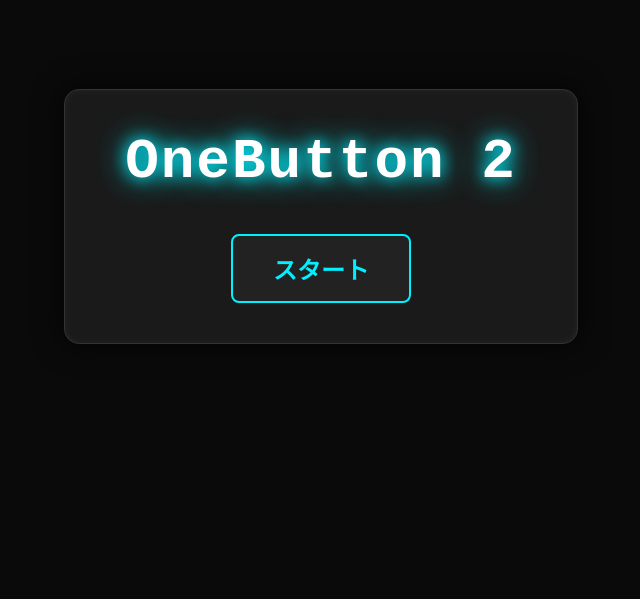
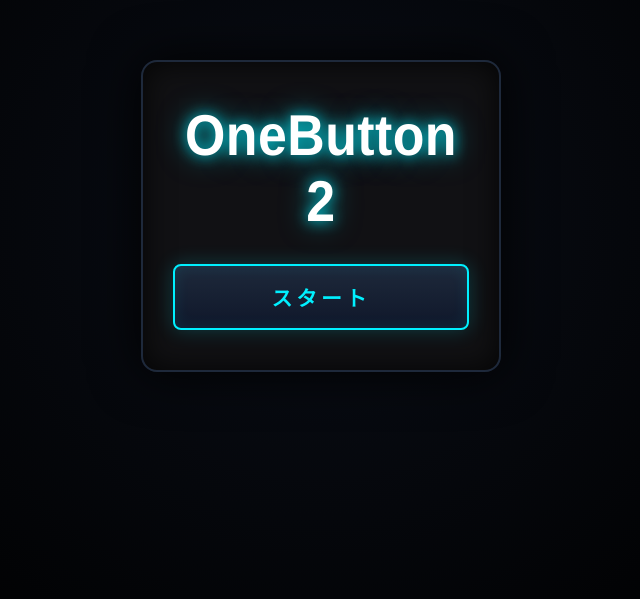
Before and after one commit to RinmarL/OneButton2, a plain HTML site: page index.html in a window 1280 px wide. Shown: the part 184-783 px from the top of the page, without its empty margins (319-959 px from the left). Drawn offline with Linux system fonts and the light colour scheme.

Commit message:
style: exactly match OneButton 1 start screen font and button size

```diff
--- a/index.html
+++ b/index.html
@@ -99,11 +99,12 @@
         .intro-anim { animation: introSlide 3s ease forwards; }
         @keyframes introSlide { 0% { transform: translateY(0); opacity: 0; } 15% { transform: translateY(30vh); opacity: 1; } 75% { transform: translateY(30vh); opacity: 1; } 100% { transform: translateY(20vh); opacity: 0; } }
 
-        #start-screen { position: fixed; top: 0; left: 0; width: 100%; height: 100%; background: #0a0a0a; z-index: 11000; display: flex; justify-content: center; align-items: center; transition: opacity 0.5s, visibility 0.5s; }
-        .start-content { background: #1a1a1a; padding: 40px 60px; border-radius: 15px; box-shadow: 0 0 30px rgba(0,0,0,0.8), inset 0 0 10px rgba(255,255,255,0.05); text-align: center; border: 1px solid #333; }
-        .start-title { font-size: 3.5rem; color: #fff; text-shadow: 0 0 15px var(--core-cyan), 0 0 30px var(--core-cyan); margin-bottom: 40px; font-weight: bold; letter-spacing: 2px; }
-        .digital-btn { padding: 15px 40px; background: #222; color: var(--core-cyan); border: 2px solid var(--core-cyan); border-radius: 8px; font-size: 1.5rem; font-weight: bold; cursor: pointer; transition: all 0.2s; }
-        .digital-btn:hover { background: rgba(0, 240, 255, 0.1); box-shadow: 0 0 20px var(--core-cyan); color: #fff; }
+                #start-screen { position: fixed; top: 0; left: 0; width: 100%; height: 100%; background: radial-gradient(circle at center, #0a0e17 0%, #000 80%); z-index: 11000; display: flex; flex-direction: column; justify-content: center; align-items: center; transition: opacity 0.5s ease, visibility 0.5s ease; }
+        .start-content { display: flex; flex-direction: column; align-items: center; text-align: center; padding: 40px 30px; background: rgba(18, 18, 20, 0.9); border: 2px solid var(--metal-base); border-radius: 16px; box-shadow: 0 0 50px rgba(0, 0, 0, 0.9), inset 0 0 30px rgba(0, 0, 0, 0.8); position: relative; max-width: 90%; width: 360px; }
+        .start-title { font-size: 3.6rem; font-weight: 700; letter-spacing: 0.5px; color: #ffffff; margin: 0 0 30px 0; text-shadow: 0 0 12px rgba(0, 240, 255, 0.8), 0 0 25px rgba(0, 240, 255, 0.4); font-family: 'Bahnschrift', 'DIN Alternate', 'Franklin Gothic Medium', 'Arial Narrow', sans-serif-condensed, sans-serif; font-stretch: condensed; display: inline-block; transform: scaleX(0.9); animation: titleGlow 2s ease-in-out infinite alternate; }
+        @keyframes titleGlow { from { text-shadow: 0 0 10px rgba(0, 240, 255, 0.6), 0 0 20px rgba(0, 240, 255, 0.3); } to { text-shadow: 0 0 20px rgba(0, 240, 255, 1), 0 0 40px rgba(0, 240, 255, 0.7); } }
+        .digital-btn { width: 100%; padding: 16px 20px; background: linear-gradient(180deg, #1e293b, #0f172a); color: var(--core-cyan); border: 2px solid var(--core-cyan); border-radius: 8px; font-family: inherit; font-size: 1.3rem; font-weight: bold; letter-spacing: 4px; cursor: pointer; box-shadow: 0 0 20px rgba(0, 240, 255, 0.2), inset 0 0 15px rgba(0, 240, 255, 0.1); transition: all 0.15s ease; }
+        .digital-btn:hover { background: var(--alert-blue); color: #fff; box-shadow: 0 0 20px rgba(0, 240, 255, 0.8); }
         #clear-screen { position: fixed; top: 0; left: 0; width: 100%; height: 100%; background: radial-gradient(circle at center, rgba(16,185,129,0.2) 0%, #000 100%); z-index: 10000; display: none; flex-direction: column; justify-content: center; align-items: center; }
         .clear-title { font-size: 3.2rem; color: var(--led-green); text-shadow: 0 0 20px var(--led-green); margin-bottom: 20px; }
     </style>
```
